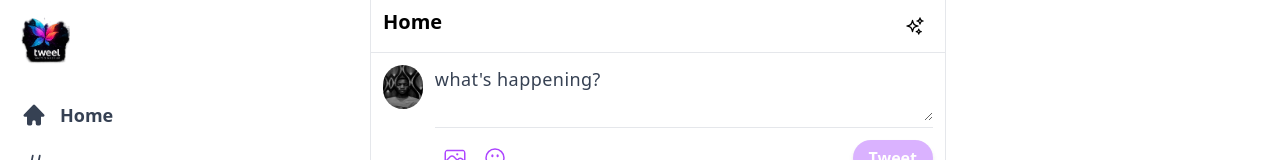
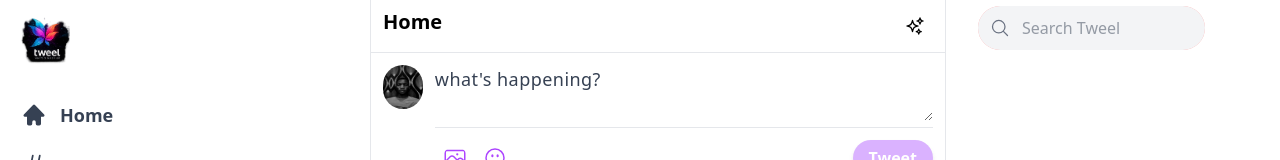
Before and after one commit to greatL9/Tweel, a Next.js app: page / in a window 1280 px wide. Shown: the top 160 px of the page. Built offline with nearby package versions, Linux system fonts and the light colour scheme.

Commit message:
create the widgets component and the search bar

```diff
--- /dev/null
+++ b/src/app/components/Widgets.tsx
@@ -0,0 +1,20 @@
+import { MagnifyingGlassIcon } from "@heroicons/react/24/outline";
+
+function Widgets() {
+  return (
+    <div className="xl:w-[600px] hidden lg:inline ml-8 space-y-5">
+      <div className="w-[90%] xl:w-[75%] sticky top-0 bg-white py-1.5 z-50">
+        <div className="flex items-center p-3 rounded-full bg-red-300 relative">
+          <MagnifyingGlassIcon className="h-5 z-50 text-gray-500" />
+          <input
+            className="absolute inset-0 rounded-full pl-11 border-gray-500 text-gray-700 focus:shadow-lg focus:bg-white bg-gray-100"
+            type="text"
+            placeholder="Search Tweel"
+          />
+        </div>
+      </div>
+    </div>
+  );
+}
+
+export default Widgets;
--- a/src/app/page.tsx
+++ b/src/app/page.tsx
@@ -1,11 +1,13 @@
 import Feed from "./components/Feed";
 import Sidebar from "./components/Sidebar";
+import Widgets from "./components/Widgets";
 
 export default function Home() {
   return (
     <main className="flex min-h-screen max-w-7xl mx-auto">
       <Sidebar />
       <Feed />
+      <Widgets />
     </main>
   );
 }
```
